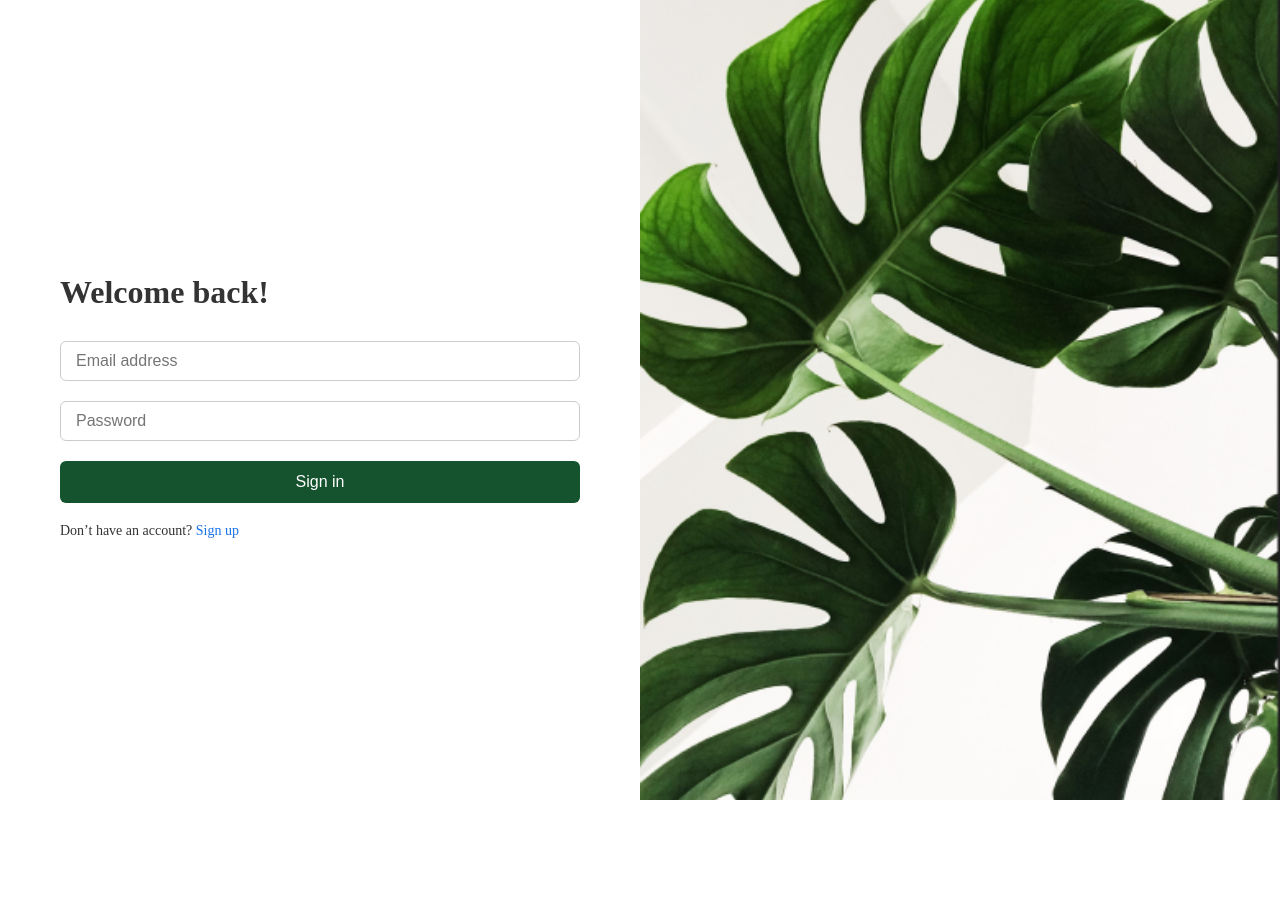
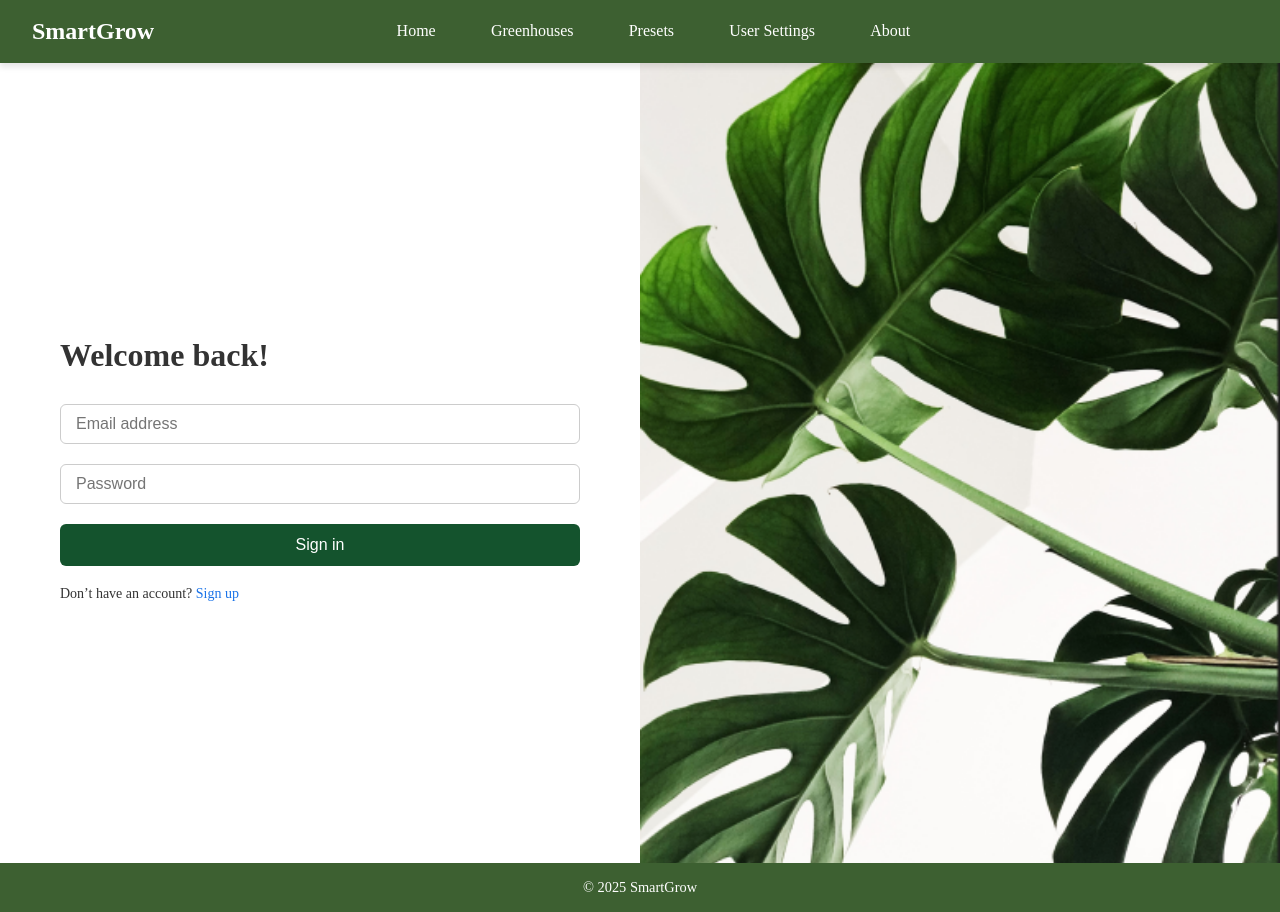
Before and after one commit to AlexaKelemen/SmartGrow_Frontend, a React (Vite) app: page / in a window 1280 px wide. Before the commit the page ends 800 px from the top, so only its background shows below. Built offline with nearby package versions, Linux system fonts and the light colour scheme.

Commit message:
PG: Dashboard HotFix 2

```diff
--- a/src/App.jsx
+++ b/src/App.jsx
@@ -20,11 +20,11 @@
  * @author Taggerkov and SophiaJustin
  */
 
-import { Outlet, useLocation } from 'react-router-dom';
+import {Outlet, useLocation} from 'react-router-dom';
 import Header from "@/components/Header";
 import Footer from "@/components/Footer";
-import { usePush } from "@/hooks/push/usePush";
-import { useEffect } from "react";
+import {usePush} from "@/hooks/push/usePush";
+import {useEffect} from "react";
 
 /**
  * Application layout component.
@@ -36,30 +36,14 @@ import { useEffect } from "react";
  */
 
 function App() {
-    const location = useLocation();
-
-    const isLoggedIn = Boolean(localStorage.getItem("accessToken"));
-    const hideLayout = !isLoggedIn && location.pathname === "/";
-
-    useEffect(() => {
-  const accessToken = localStorage.getItem("accessToken");
-
-  // Optional: if no token but user is on protected page
-  const isProtectedRoute = !["/", "/login", "/register"].includes(location.pathname);
-  if (!accessToken && isProtectedRoute) {
-    localStorage.clear();
-    window.location.href = "/";
-  }
-}, []);
-
 
     return (
         <div className="app">
-            {!hideLayout && <Header />}
+            <Header/>
             <main className="main">
-                <Outlet />
+                <Outlet/>
             </main>
-            {!hideLayout && <Footer />}
+            <Footer/>
         </div>
     );
 }
```
